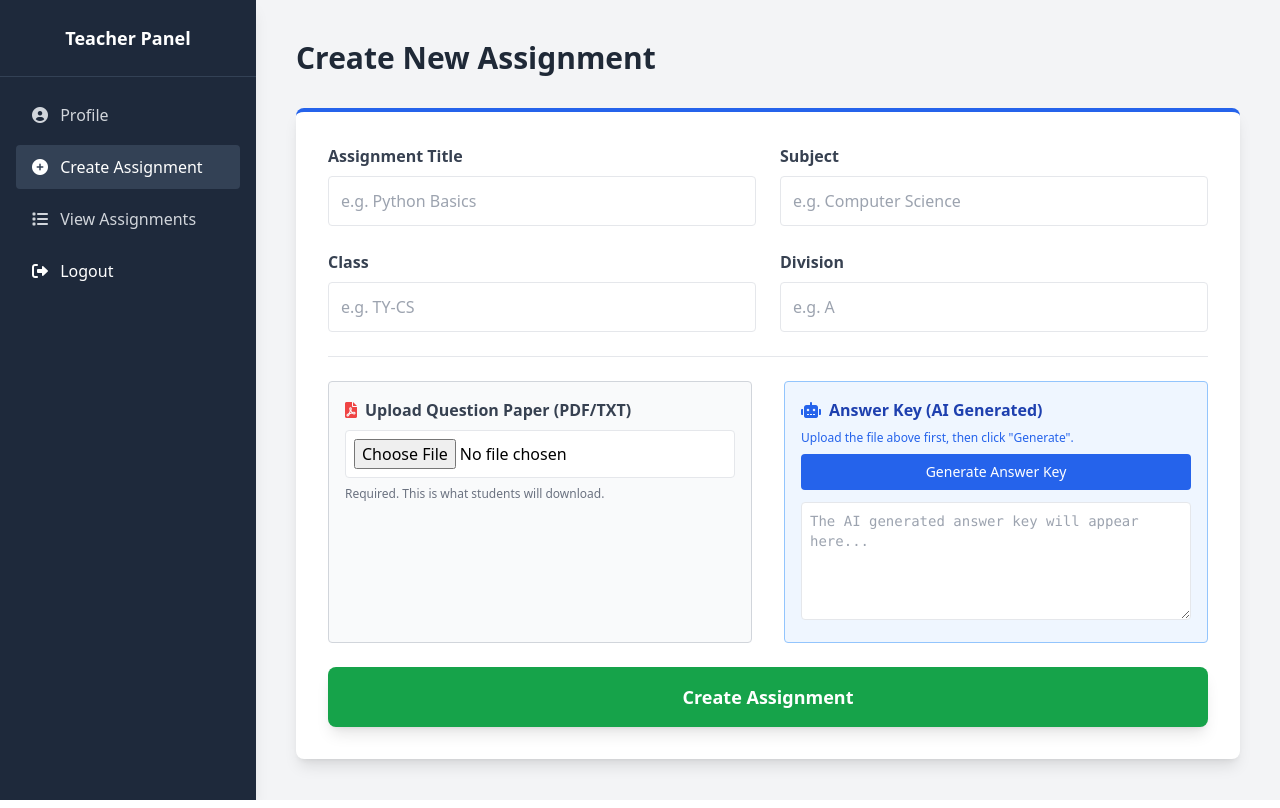
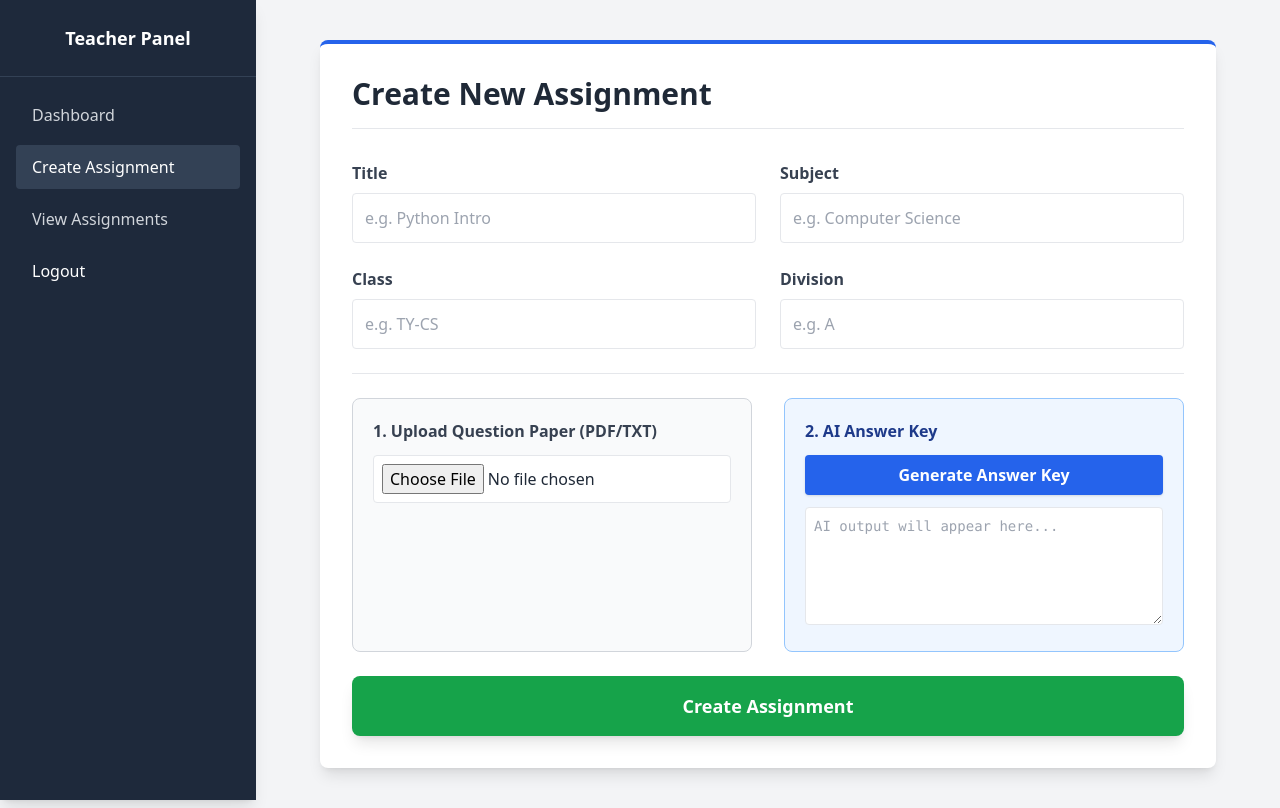
Before and after one commit to Manas10112004/assignment_checker, a Flask app: template app/templates/create_assignment.html in a window 1280 px wide. Run offline with Flask 3, Linux system fonts and the light colour scheme; the template is opened without the code that fills it, so the values that code supplies are empty; some libraries are stand-ins or nearby versions.

```diff
--- a/app/templates/create_assignment.html
+++ b/app/templates/create_assignment.html
@@ -1,43 +1,30 @@
-<!DOCTYPE html>
-<html lang="en">
-<head>
-    <meta charset="UTF-8">
-    <title>Create Assignment</title>
-    <script src="https://cdn.tailwindcss.com"></script>
-    <link rel="stylesheet" href="https://cdnjs.cloudflare.com/ajax/libs/font-awesome/6.0.0/css/all.min.css">
-</head>
-<body class="bg-gray-100 font-sans flex min-h-screen">
+{% extends "base.html" %}
+
+{% block content %}
+<div class="flex min-h-screen">
 
     <aside class="w-64 bg-slate-800 text-white flex flex-col shadow-lg fixed h-full z-10">
         <div class="p-6 text-center border-b border-slate-700">
             <h2 class="text-lg font-bold">Teacher Panel</h2>
         </div>
         <nav class="flex-1 p-4 space-y-2">
-            <a href="/teacher/dashboard" class="block py-2.5 px-4 rounded hover:bg-slate-700 text-gray-300 hover:text-white">
-                <i class="fas fa-user-circle w-6"></i> Profile
-            </a>
-            <a href="/teacher/create-assignment" class="block py-2.5 px-4 rounded bg-slate-700 text-white">
-                <i class="fas fa-plus-circle w-6"></i> Create Assignment
-            </a>
-            <a href="/teacher/assignments" class="block py-2.5 px-4 rounded hover:bg-slate-700 text-gray-300 hover:text-white">
-                <i class="fas fa-list w-6"></i> View Assignments
-            </a>
-            <a href="/logout" class="block py-2.5 px-4 rounded hover:bg-red-600 mt-8">
-                <i class="fas fa-sign-out-alt w-6"></i> Logout
-            </a>
+            <a href="/teacher/dashboard" class="block py-2.5 px-4 rounded hover:bg-slate-700 text-gray-300 hover:text-white">Dashboard</a>
+            <a href="/teacher/create-assignment" class="block py-2.5 px-4 rounded bg-slate-700 text-white">Create Assignment</a>
+            <a href="/teacher/assignments" class="block py-2.5 px-4 rounded hover:bg-slate-700 text-gray-300 hover:text-white">View Assignments</a>
+            <a href="/logout" class="block py-2.5 px-4 rounded hover:bg-red-600 mt-8">Logout</a>
         </nav>
     </aside>
 
-    <main class="flex-1 p-10 ml-64">
-        <h1 class="text-3xl font-bold text-gray-800 mb-8">Create New Assignment</h1>
+    <main class="flex-1 p-10 ml-64 bg-gray-100 min-h-screen">
+        <div class="max-w-4xl mx-auto bg-white p-8 rounded-lg shadow-lg border-t-4 border-blue-600">
+            <h1 class="text-3xl font-bold text-gray-800 mb-8 border-b pb-4">Create New Assignment</h1>
 
-        <div class="bg-white p-8 rounded-lg shadow-lg border-t-4 border-blue-600">
             <form action="/teacher/create-assignment" method="POST" enctype="multipart/form-data" class="space-y-6">
 
                 <div class="grid grid-cols-1 md:grid-cols-2 gap-6">
                     <div>
-                        <label class="block font-bold text-gray-700 mb-2">Assignment Title</label>
-                        <input type="text" name="title" required placeholder="e.g. Python Basics"
+                        <label class="block font-bold text-gray-700 mb-2">Title</label>
+                        <input type="text" name="title" required placeholder="e.g. Python Intro"
                                class="w-full p-3 border rounded focus:ring-2 focus:ring-blue-500 outline-none">
                     </div>
                     <div>
@@ -57,77 +44,69 @@
                     </div>
                 </div>
 
-                <hr class="border-gray-200">
+                <div class="border-t border-gray-200 my-4"></div>
 
                 <div class="grid grid-cols-1 md:grid-cols-2 gap-8">
-                    <div class="bg-gray-50 p-4 rounded border border-gray-300">
-                        <label class="block font-bold text-gray-700 mb-2">
-                            <i class="fas fa-file-pdf text-red-500 mr-2"></i>Upload Question Paper (PDF/TXT)
+                    <div class="bg-gray-50 p-5 rounded-lg border border-gray-300">
+                        <label class="block font-bold text-gray-700 mb-3">
+                            1. Upload Question Paper (PDF/TXT)
                         </label>
-                        <input type="file" name="questionnaire_file" accept=".pdf,.txt,.png,.jpg" required
-                               class="w-full bg-white p-2 rounded border">
-                        <p class="text-xs text-gray-500 mt-2">Required. This is what students will download.</p>
+                        <input type="file" name="questionnaire_file" id="file-upload" accept=".pdf,.txt,.png,.jpg" required
+                               class="w-full bg-white p-2 rounded border cursor-pointer">
                     </div>
 
-                    <div class="bg-blue-50 p-4 rounded border border-blue-300">
-                        <label class="block font-bold text-blue-800 mb-2">
-                            <i class="fas fa-robot text-blue-600 mr-2"></i>Answer Key (AI Generated)
+                    <div class="bg-blue-50 p-5 rounded-lg border border-blue-300">
+                        <label class="block font-bold text-blue-900 mb-3">
+                            2. AI Answer Key
                         </label>
-                        <p class="text-xs text-blue-600 mb-2">Upload the file above first, then click "Generate".</p>
-
                         <button type="button" onclick="generateKey()" id="ai-btn"
-                                class="bg-blue-600 text-white px-4 py-2 rounded text-sm hover:bg-blue-700 transition w-full mb-3">
+                                class="w-full bg-blue-600 text-white font-bold py-2 px-4 rounded hover:bg-blue-700 transition shadow mb-3">
                             Generate Answer Key
                         </button>
-
                         <textarea name="ai_generated_key" id="ai-key-box" rows="5"
-                                  placeholder="The AI generated answer key will appear here..."
+                                  placeholder="AI output will appear here..."
                                   class="w-full p-2 border rounded text-sm font-mono"></textarea>
                     </div>
                 </div>
 
-                <button type="submit" class="w-full bg-green-600 text-white font-bold py-4 rounded-lg hover:bg-green-700 shadow-lg text-lg transition transform hover:scale-[1.01]">
+                <button type="submit" class="w-full bg-green-600 text-white font-bold py-4 rounded-lg hover:bg-green-700 shadow-lg text-lg transition mt-6">
                     Create Assignment
                 </button>
-
             </form>
         </div>
     </main>
+</div>
 
 <script>
     async function generateKey() {
-            const fileInput = document.querySelector('input[name="questionnaire_file"]');
         const btn = document.getElementById('ai-btn');
         const box = document.getElementById('ai-key-box');
+        const fileInput = document.getElementById('file-upload');
 
         if (!fileInput.files[0]) {
-                alert("Please upload a Question Paper file first!");
+            alert("⚠️ Please upload a file first!");
             return;
         }
 
         btn.disabled = true;
-            btn.innerHTML = '<i class="fas fa-spinner fa-spin"></i> Generating...';
-            box.value = "AI is thinking...";
+        btn.innerHTML = 'Generating...';
+        box.value = "Thinking...";
 
         const formData = new FormData();
         formData.append('file', fileInput.files[0]);
 
         try {
-                const res = await fetch('/teacher/generate-key', { method: 'POST', body: formData });
-                const data = await res.json();
-
+            const response = await fetch('/teacher/generate-key', { method: 'POST', body: formData });
+            const data = await response.json();
             if (data.error) throw new Error(data.error);
-
             box.value = data.key;
-                btn.innerHTML = '<i class="fas fa-check"></i> Generated!';
-            } catch (e) {
-                alert("Error: " + e.message);
-                box.value = "";
+            btn.innerHTML = 'Generated!';
+        } catch (error) {
+            alert("Error: " + error.message);
             btn.innerHTML = 'Generate Answer Key';
         } finally {
             btn.disabled = false;
         }
     }
 </script>
-</body>
-</html>
+{% endblock %}
```
Also changed, not shown: app/routes.py (+8 -11 lines). Lines whose indentation alone changed are shown as unchanged.
